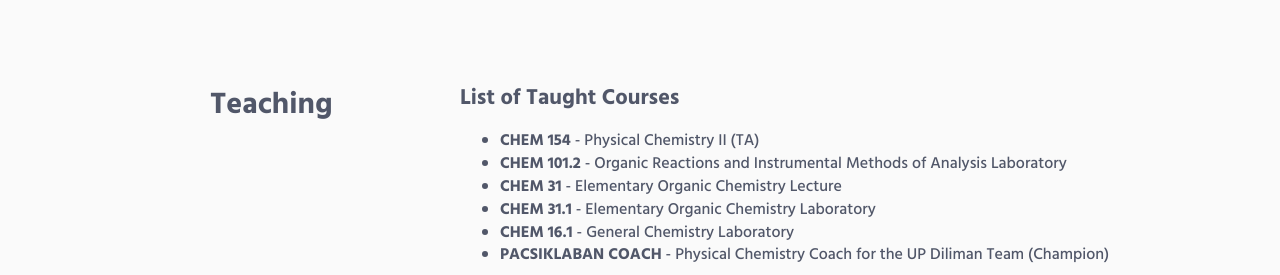
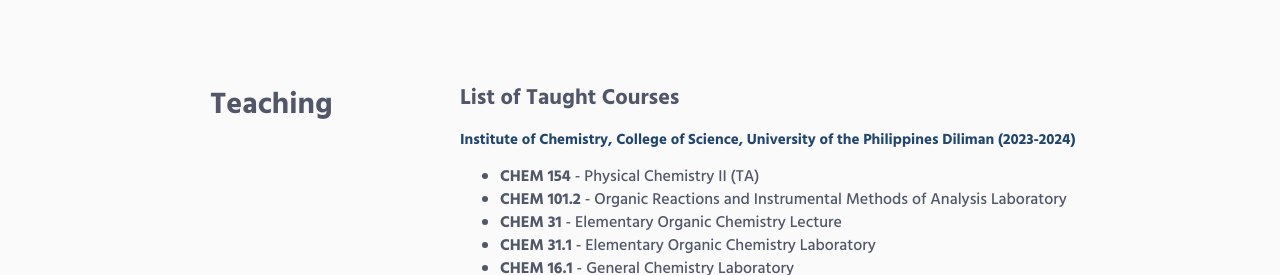
Before and after one commit to jerwinquirante/jcquirante, a website: page index.html in a window 1280 px wide. Shown: the part 2700-2975 px from the top of the page. Drawn offline with nearby package versions, Linux system fonts and the light colour scheme.

Commit message:
Update index.html

```diff
--- a/index.html
+++ b/index.html
@@ -364,6 +364,7 @@
                         </div>
                         <div class="col-sm-8 col-sm-offset-1">
                             <h3>List of Taught Courses</h3>
+                            <p><strong>Institute of Chemistry, College of Science, University of the Philippines Diliman (2023-2024)</strong><p>
                             <ul>
                                 <li><strong>CHEM 154</strong> - Physical Chemistry II (TA)</li>
                                 <li><strong>CHEM 101.2</strong> - Organic Reactions and Instrumental Methods of Analysis Laboratory</li>
```
